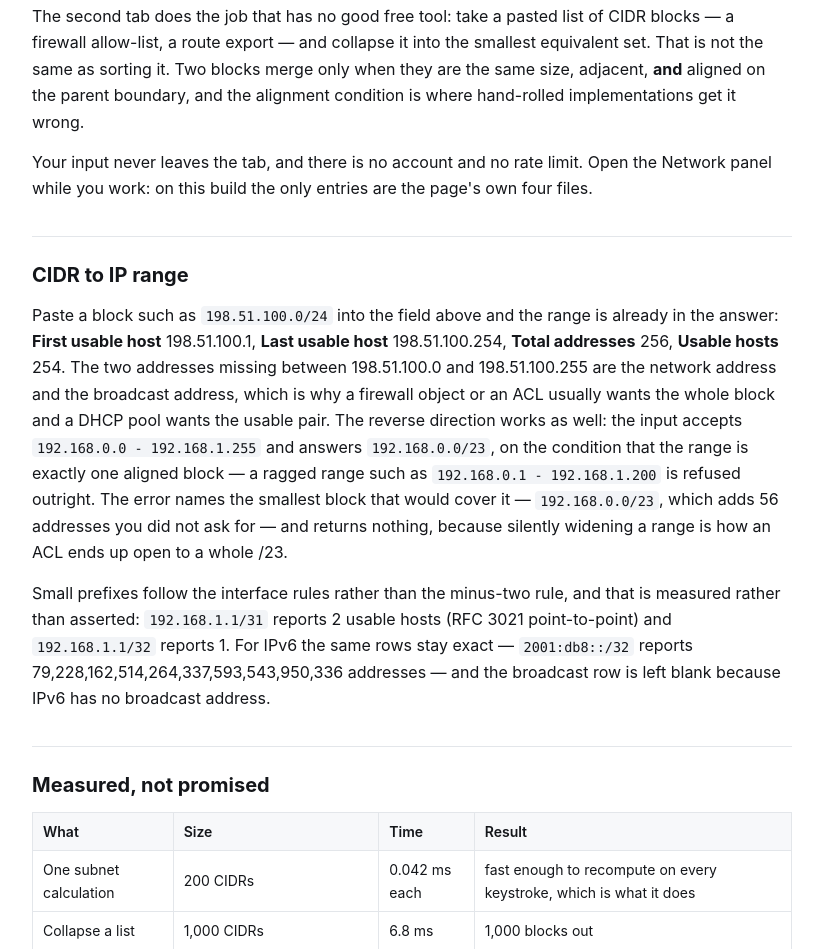
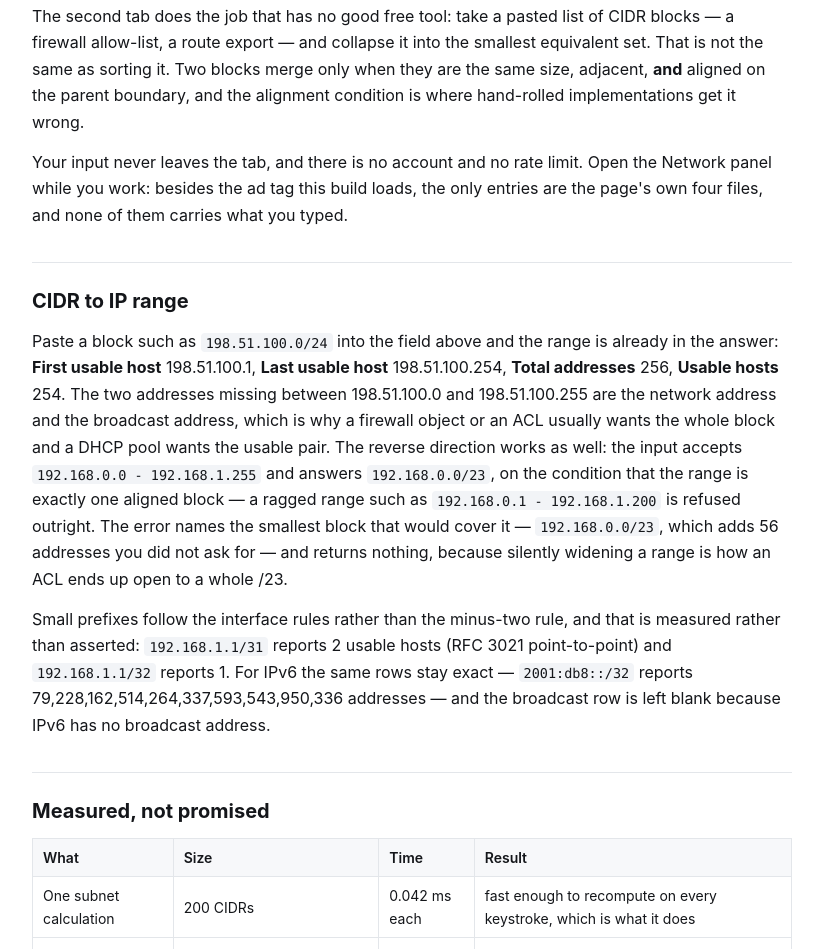
Before and after one commit to george-poe/cidrkit-com, a plain HTML site: page subnet-calculator/index.html in a window 1280 px wide. Shown: the part 777-1726 px from the top of the page, without its empty margins (68-891 px from the left). Drawn offline with Linux system fonts and the light colour scheme.

Commit message:
Publish (built by Cola; see check_all.py)

```diff
--- a/subnet-calculator/index.html
+++ b/subnet-calculator/index.html
@@ -93,7 +93,7 @@
   <div class="prose">
       <p>Give it anything you actually have on hand: <code>10.0.0.0/8</code>, <code>10.0.0.0 255.0.0.0</code>, the Cisco form <code>10.0.0.0 0.255.255.255</code>, a range like <code>192.168.0.0 - 192.168.1.255</code>, or a bare address, which is read as a single host. It answers with the network address, netmask, wildcard mask, broadcast, usable range, and both counts.</p>
       <p>The second tab does the job that has no good free tool: take a pasted list of CIDR blocks — a firewall allow-list, a route export — and collapse it into the smallest equivalent set. That is not the same as sorting it. Two blocks merge only when they are the same size, adjacent, <strong>and</strong> aligned on the parent boundary, and the alignment condition is where hand-rolled implementations get it wrong.</p>
-      <p>Your input never leaves the tab, and there is no account and no rate limit. Open the Network panel while you work: on this build the only entries are the page's own four files.</p>
+      <p>Your input never leaves the tab, and there is no account and no rate limit. Open the Network panel while you work: besides the ad tag this build loads, the only entries are the page's own four files, and none of them carries what you typed.</p>
     <h2 id="cidr-to-ip-range">CIDR to IP range</h2>
     <p>Paste a block such as <code>198.51.100.0/24</code> into the field above and the range is already in the answer: <strong>First usable host</strong> 198.51.100.1, <strong>Last usable host</strong> 198.51.100.254, <strong>Total addresses</strong> 256, <strong>Usable hosts</strong> 254. The two addresses missing between 198.51.100.0 and 198.51.100.255 are the network address and the broadcast address, which is why a firewall object or an ACL usually wants the whole block and a DHCP pool wants the usable pair. The reverse direction works as well: the input accepts <code>192.168.0.0 - 192.168.1.255</code> and answers <code>192.168.0.0/23</code>, on the condition that the range is exactly one aligned block — a ragged range such as <code>192.168.0.1 - 192.168.1.200</code> is refused outright. The error names the smallest block that would cover it — <code>192.168.0.0/23</code>, which adds 56 addresses you did not ask for — and returns nothing, because silently widening a range is how an ACL ends up open to a whole /23.</p><p>Small prefixes follow the interface rules rather than the minus-two rule, and that is measured rather than asserted: <code>192.168.1.1/31</code> reports 2 usable hosts (RFC 3021 point-to-point) and <code>192.168.1.1/32</code> reports 1. For IPv6 the same rows stay exact — <code>2001:db8::/32</code> reports 79,228,162,514,264,337,593,543,950,336 addresses — and the broadcast row is left blank because IPv6 has no broadcast address.</p>
     <h2>Measured, not promised</h2>
```
